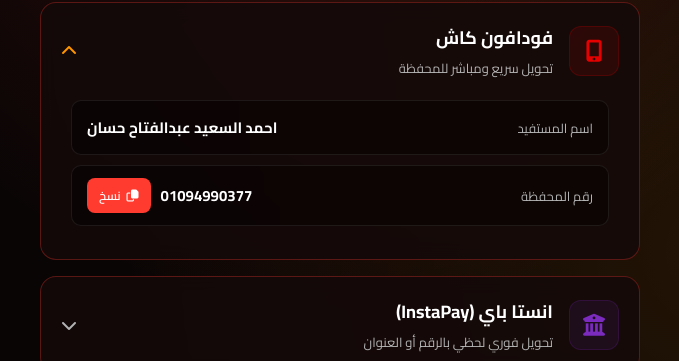
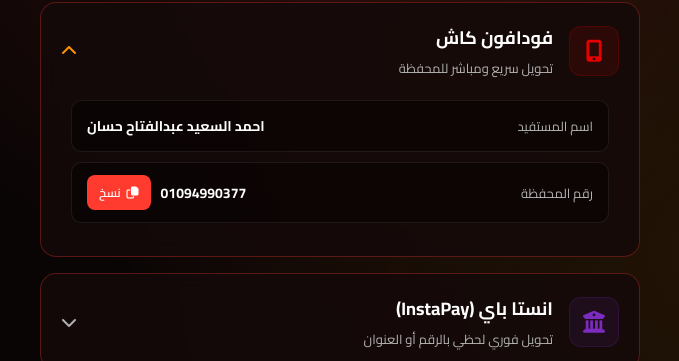
Before and after one commit to rdk4wphrp5-star/arabi-payments, a plain HTML site: page index.html in a window 1280 px wide. Both pictures are taken after a click on the element 640 px from the left and 439 px from the top of the page. Shown: the part 389-750 px from the top of the page, 300-979 px from the left. Drawn offline with Linux system fonts and the light colour scheme.

Commit message:
Update index.html

```diff
--- a/index.html
+++ b/index.html
@@ -50,6 +50,7 @@
             flex-direction: column;
             align-items: center;
             gap: 24px;
+            padding-bottom: 30px;
         }
 
         /* Top Bar & Lang Switcher */
@@ -221,7 +222,7 @@
             color: var(--accent-orange);
         }
 
-        /* Expanded Details Box */
+        /* Expanded Details Box - Fixed max-height for large content */
         .payment-details {
             max-height: 0;
             overflow: hidden;
@@ -230,7 +231,7 @@
         }
 
         .payment-card.active .payment-details {
-            max-height: 400px;
+            max-height: 800px;
             padding-top: 20px;
             padding-bottom: 5px;
         }
@@ -241,9 +242,19 @@
             border-radius: 10px;
             padding: 12px 15px;
             display: flex;
-            justify-content: space-between;
-            align-items: center;
+            flex-direction: column;
+            align-items: flex-start;
+            gap: 8px;
             margin-bottom: 10px;
+        }
+
+        @media (min-width: 480px) {
+            .detail-row {
+                flex-direction: row;
+                justify-content: space-between;
+                align-items: center;
+                gap: 10px;
+            }
         }
 
         .detail-label {
@@ -254,14 +265,24 @@
         .detail-value-group {
             display: flex;
             align-items: center;
+            justify-content: space-between;
+            width: 100%;
             gap: 10px;
         }
 
+        @media (min-width: 480px) {
+            .detail-value-group {
+                width: auto;
+            }
+        }
+
         .detail-value {
-            font-size: 15px;
+            font-size: 14px;
             font-weight: 700;
             color: #fff;
             direction: ltr;
+            text-align: left;
+            word-break: break-all;
         }
 
         .copy-btn {
@@ -277,6 +298,7 @@
             align-items: center;
             gap: 6px;
             transition: background 0.2s;
+            white-space: nowrap;
         }
 
         .copy-btn:hover {
@@ -306,7 +328,7 @@
         }
 
         .footer {
-            margin-top: 20px;
+            margin-top: 10px;
             text-align: center;
             font-size: 12px;
             color: var(--text-muted);
@@ -521,6 +543,7 @@
 
         // Toast Notification
         function showToast() {
+            // Remove existing toast if any
             const toast = document.getElementById('toast');
             toast.classList.add('show');
             setTimeout(() => {
```
